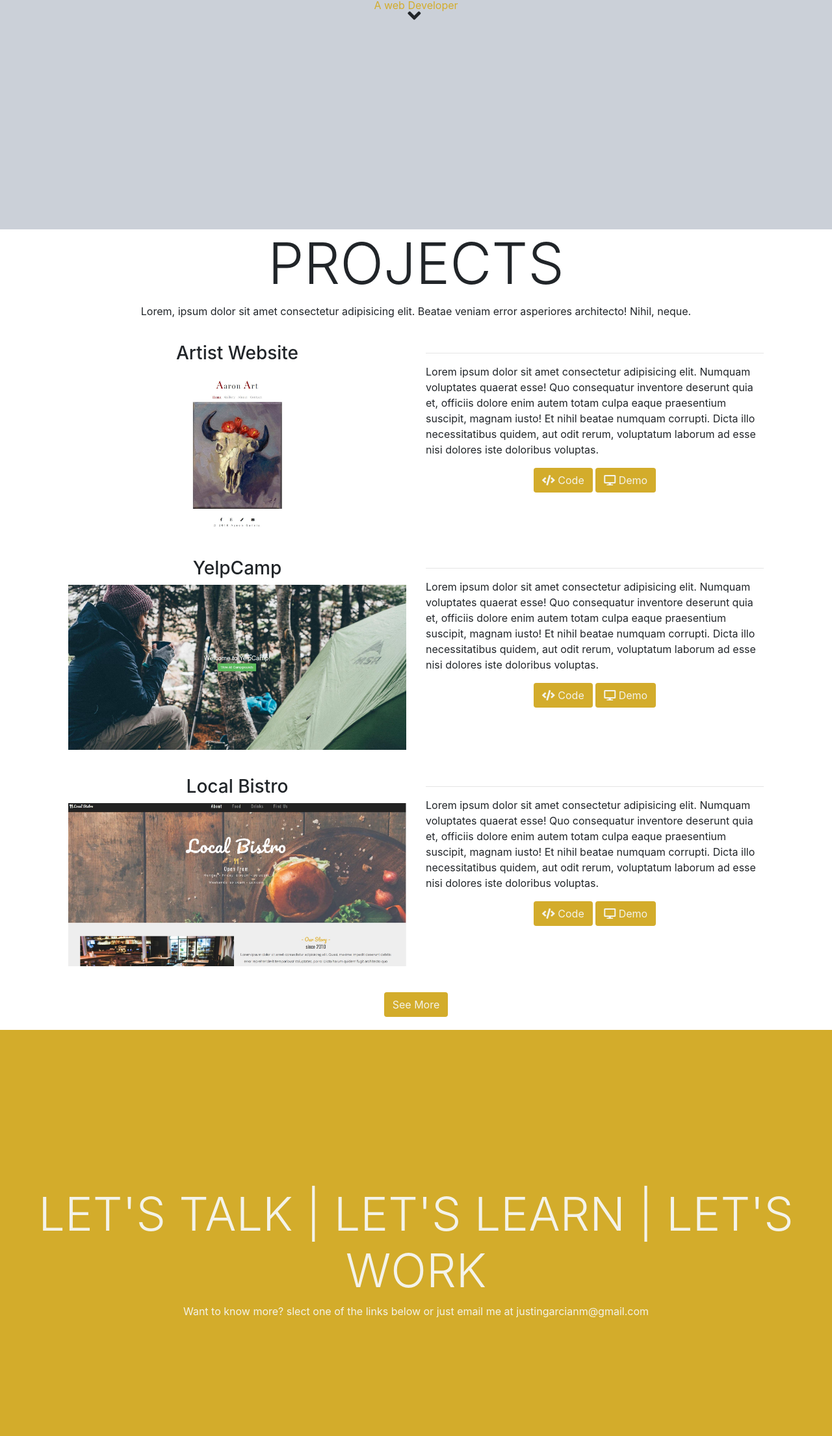
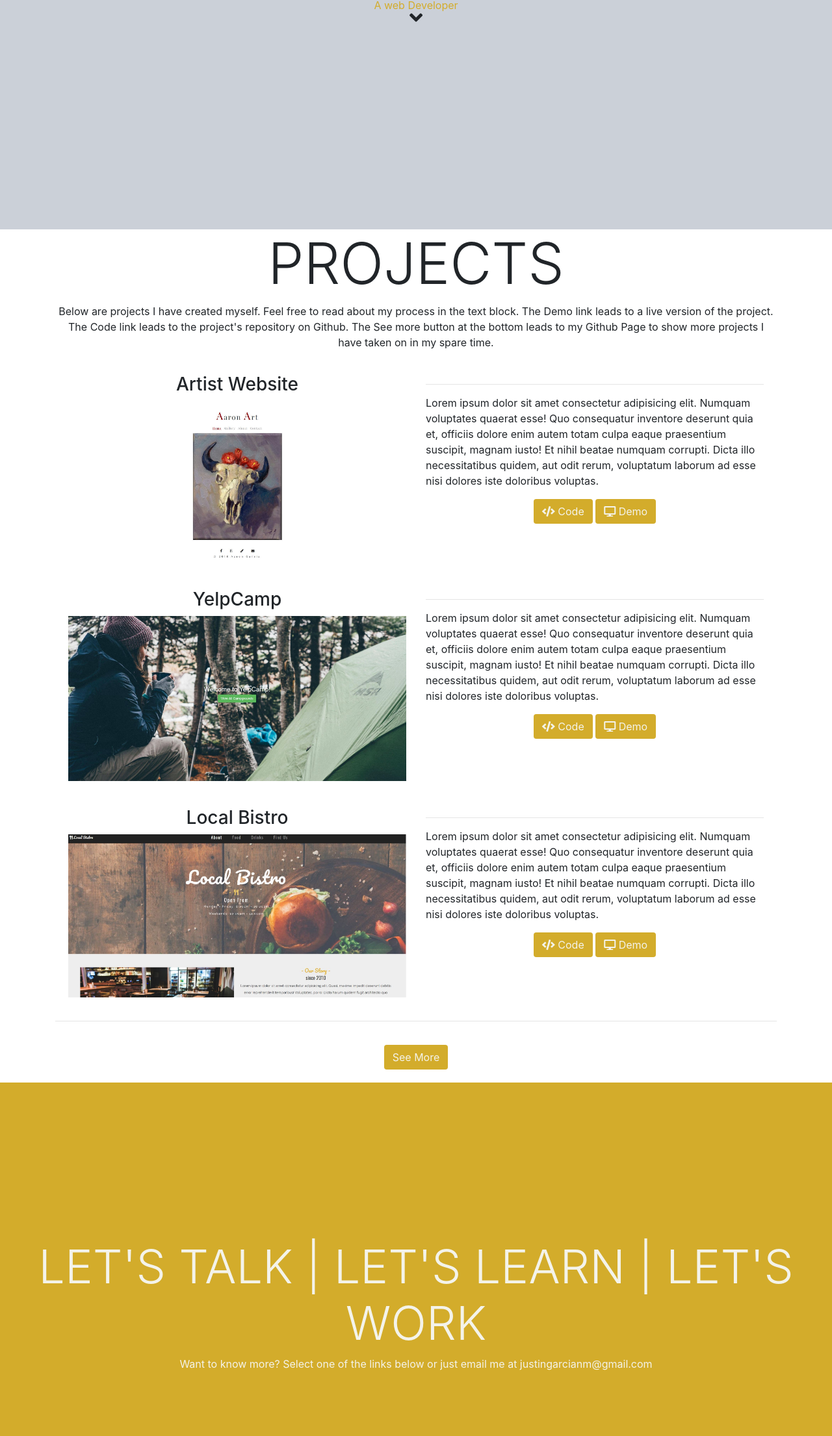
Before and after one commit to justingarcianm/justingarcianm.github.io, a website: page index.html in a window 1280 px wide. Shown: the part 447-2657 px from the top of the page at 65% size. Drawn offline with nearby package versions, Linux system fonts and the light colour scheme.

Commit message:
style projects section

```diff
--- a/css/styles.css
+++ b/css/styles.css
@@ -40,7 +40,7 @@ nav a:hover {
     cursor: pointer;
 }
 .arrow-toggle {
-    margin-top: 100px;
+    margin-top: 125px;
     transform: rotate(180deg);
     opacity: 0;
     color: #D3AC2B;
@@ -48,8 +48,9 @@ nav a:hover {
 #arrow-down {
     transition: 1s ease;
     position: absolute;
-    top: 56vh;
-    left: 49vw;
+    top: 60%;
+    left: 50%;
+    transform: translate(-50%, -60%);
     z-index: 2;
 }
 #arrow-up {
@@ -67,6 +68,8 @@ nav a:hover {
 }
 #contact, #contact i, #contact a {
     color: #F4F3EA;
+    transition: 500ms ease;
+    text-decoration: none;
 }
 #contact,#contact header {
     padding: 120px 0;
@@ -77,3 +80,6 @@ nav a:hover {
 #contact i {
     font-size: 6em;
 }
+#contact i:hover, #contact a:hover {
+    color: #333D51;
+}
--- a/index.html
+++ b/index.html
@@ -39,16 +39,17 @@
         <section id="projects" class="container">
             <header>
                 <h2 class="display-2">Projects</h2>
-                <p>Lorem, ipsum dolor sit amet consectetur adipisicing elit. Beatae veniam error
-                    asperiores architecto!
-                    Nihil, neque.</p>
+                <p>Below are projects I have created myself. Feel free to read about my process in the text block. The
+                    Demo link leads to a live version of the project. The Code link leads to the project's repository on
+                    Github. The See more button at the bottom leads to my Github Page to show more projects I have taken
+                    on in my spare time.</p>
             </header>
             <div class="row">
-                <div class="col">
+                <div class="col-md-6 col-sm-12">
                     <h3>Artist Website</h3>
                     <img src="/img/artistSite.JPG" class="img-fluid">
                 </div>
-                <div class="col">
+                <div class="col-md-6 col-sm-12">
                     <hr>
                     <p class="text-left">Lorem ipsum dolor sit amet consectetur adipisicing elit. Numquam voluptates
                         quaerat esse! Quo
@@ -60,11 +61,27 @@
                 </div>
             </div>
             <div class="row">
-                <div class="col">
+                <div class="col-md-6 col-sm-12">
                     <h3>YelpCamp</h3>
                     <img src="/img/yelpYamp.JPG" class="img-fluid">
                 </div>
-                <div class="col">
+                <div class="col-md-6 col-sm-12">
+                    <hr>
+                    <p class="text-left">Lorem ipsum dolor sit amet consectetur adipisicing elit. Numquam voluptates
+                        quaerat esse! Quo
+                        consequatur inventore deserunt quia et, officiis dolore enim autem totam culpa eaque praesentium
+                        suscipit, magnam iusto! Et nihil beatae numquam corrupti. Dicta illo necessitatibus quidem, aut
+                        odit rerum, voluptatum laborum ad esse nisi dolores iste doloribus voluptas.</p>
+                    <a href="#" class="btn"><i class="fas fa-code"></i> Code</a>
+                    <a href="#" class="btn"><i class="fas fa-desktop"></i> Demo</a>
+                </div>
+            </div>
+            <div class="row">
+                <div class="col-md-6 col-sm-12">
+                    <h3>Local Bistro</h3>
+                    <img src="/img/localBistro.JPG" class="img-fluid">
+                </div>
+                <div class="col-md-6 col-sm-12">
                     <hr>
                     <p class=" text-left">Lorem ipsum dolor sit amet consectetur adipisicing elit. Numquam voluptates
                         quaerat esse! Quo
@@ -75,23 +92,7 @@
                     <a href="#" class="btn"><i class="fas fa-desktop"></i> Demo</a>
                 </div>
             </div>
-            <div class="row">
-                <div class="col">
-                    <h3>Local Bistro</h3>
-                    <img src="/img/localBistro.JPG" class="img-fluid">
-                </div>
-                <div class="col">
-                    <hr>
-                    <p class=" text-left">Lorem ipsum dolor sit amet consectetur adipisicing elit. Numquam voluptates
-                        quaerat esse! Quo
-                        consequatur inventore deserunt quia et, officiis dolore enim autem totam culpa eaque praesentium
-                        suscipit, magnam iusto! Et nihil beatae numquam corrupti. Dicta illo necessitatibus quidem, aut
-                        odit rerum, voluptatum laborum ad esse nisi dolores iste doloribus voluptas.</p>
-                    <a href="#" class="btn"><i class="fas fa-code"></i> Code</a>
-                    <a href="#" class="btn"><i class="fas fa-desktop"></i> Demo</a>
-                </div>
-            </div>
-
+            <hr>
             <div class="row">
                 <div class="col-sm-12">
                     <a href="#" class="btn">See More</a>
@@ -99,9 +100,9 @@
             </div>
         </section>
         <section id="contact">
-            <header>
+            <header class="container-fluid">
                 <h2 class="display-3">Let's Talk | Let's Learn | Let's Work</h2>
-                <p>Want to know more? slect one of the links below or just email me at justingarcianm@gmail.com</p>
+                <p>Want to know more? Select one of the links below or just email me at justingarcianm@gmail.com</p>
             </header>
             <div class="container">
                 <div class="row">
```
Also changed, not shown: Readme.md.
